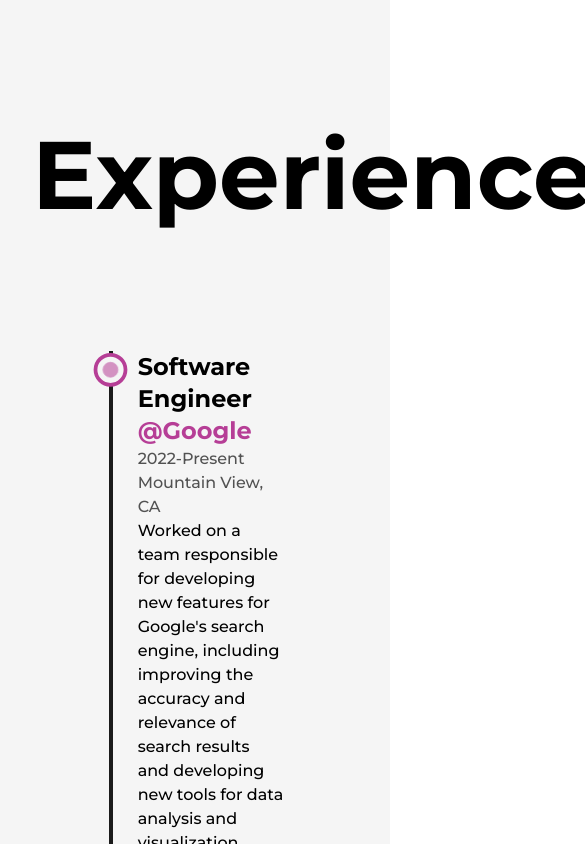
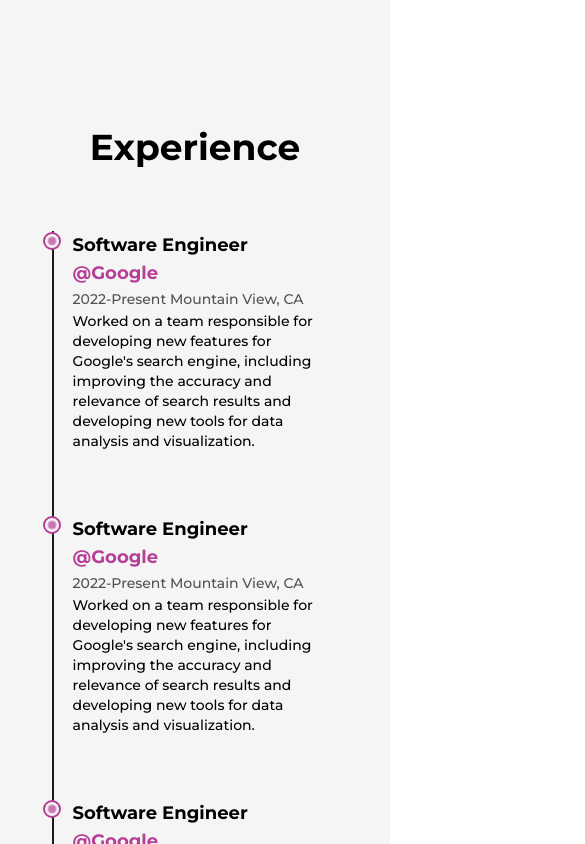
Before and after one commit to sdhanraj300/nextjsportfolio, a Next.js app: page /about in a window 390 px wide. Shown: the part 2120-2964 px from the top of the page, 585 px wide, since content can reach past the window. Built offline with nearby package versions, Linux system fonts and the light colour scheme.

Commit message:
made experience section responsive

```diff
--- a/src/components/Experience.js
+++ b/src/components/Experience.js
@@ -13,7 +13,7 @@
     return (
       <li
         ref={ref}
-        className="my-8 first:mt-0 last:mb-0 w-[60%] mx-auto flex flex-col items-center justify-between"
+        className="my-8 md:w-[80%] first:mt-0 last:mb-0 w-[60%] mx-auto flex flex-col items-center justify-between"
       >
         <LiIcon reference={ref} />
         <motion.div
@@ -27,37 +27,37 @@
             damping: 10,
           }}
         >
-          <h3 className="capitalize font-bold text-2xl">
+          <h3 className="capitalize font-bold text-2xl sm:text-xl xs:text-lg">
             {position}&nbsp;{" "}
             <a
               href={companyLink}
               target={"_blank"}
-              className="text-primary capitalize dark:text-primaryDark dark:hover:text-primary "
+              className="text-primary capitalize dark:text-primaryDark dark:hover:text-primary"
             >
               @{company}
             </a>
           </h3>
-          <span className="capitalize font-medium text-dark/75 dark:text-light/75">
+          <span className="capitalize font-medium text-dark/75 dark:text-light/75 xs:text-sm">
             {time} {address}
           </span>
-          <p className="font-medium w-full">{work}</p>
+          <p className="font-medium w-full md:text-sm">{work}</p>
         </motion.div>
       </li>
     );
   };
   return (
     <div className="my-64 ">
-      <h2 className="font-bold text-8xl mb-32 w-full text-center ">
+      <h2 className="font-bold text-8xl mb-32 w-full text-center md:text-6xl xs:text-4xl md:mb-16 ">
         Experience
       </h2>
-      <div className="w-[75%] mx-auto  relative  " ref={ref}>
+      <div className="w-[75%] mx-auto relative lg:w-[90%] md:w-full" ref={ref}>
         <motion.div
           style={{ scaleY: scrollYProgress }}
           className="absolute left-9 top-0 w-[4px] h-full bg-dark origin-top
-          dark:bg-light
+          dark:bg-light md:w-[2px] md:left-[30px] xs:left-[20px]
           "
         />
-        <ul className="w-full flex flex-col items-start justify-between ml-4  ">
+        <ul className="w-full flex flex-col items-start justify-between ml-4 xs:ml-2 ">
           <Details
             position={"Software Engineer"}
             company={"Google"}
--- a/src/components/LiIcon.js
+++ b/src/components/LiIcon.js
@@ -8,7 +8,7 @@
   return (
     <figure className="absolute left-0 stroke-dark dark:stroke-dark">
       <svg
-        className="-rotate-90"
+        className="-rotate-90 md:w-[60px] md:h-[60px] xs:w-[40px] xs:h-[40px]"
         width={"75"}
         height={"75"}
         viewBox={"0 0 100 100"}
```
